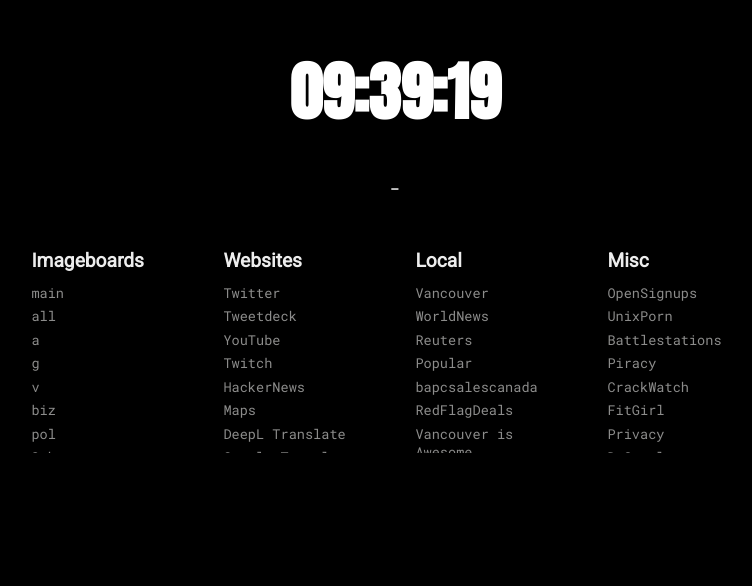
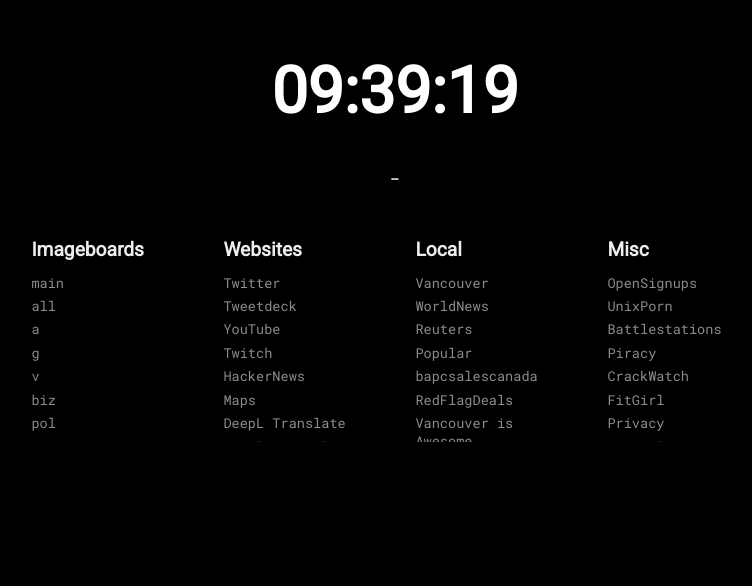
Before and after one commit to endlessnegoto/endlessnegoto.github.io, a plain HTML site: page index.html in a window 1280 px wide. Shown: the part 130-716 px from the top of the page, without its empty margins (245-997 px from the left). Drawn offline with Linux system fonts and the light colour scheme; no server answers; a script that the page names is missing.

Commit message:
Update homepage.css

```diff
--- a/styles/homepage.css
+++ b/styles/homepage.css
@@ -20,7 +20,7 @@ body {
     font-family: sans-serif;
     font-size: 4.0rem;
     font-weight: 600;
-    font-family: "Anton";
+    font-family: "Roboto";
     color: #fff;
     margin-bottom: .25em;
 }
```
